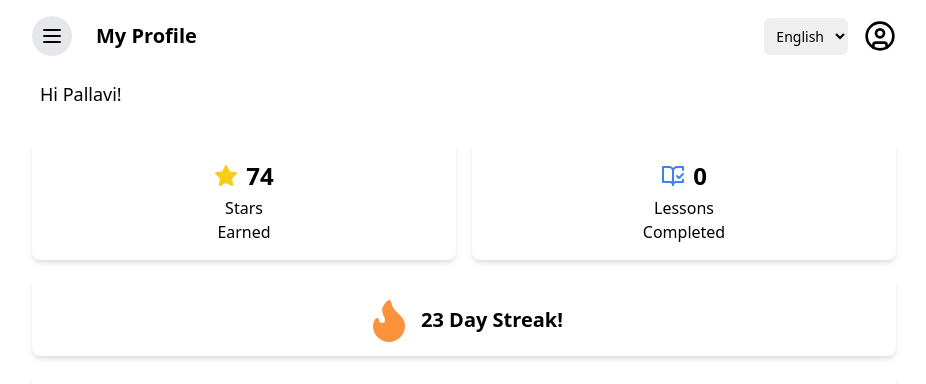
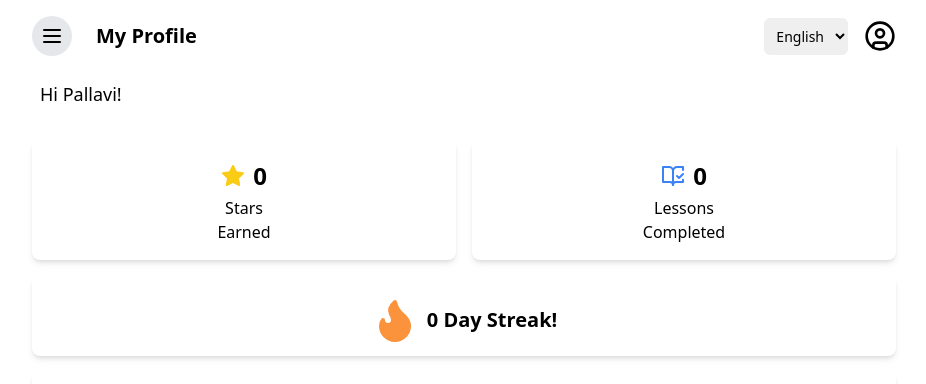
Before and after one commit to raghavan20/teacher-assistant-ui, a React (Vite) app: page /profile in a window 1280 px wide. Shown: the top 384 px of the page, without its empty margins (176-1102 px from the left). Built offline with nearby package versions, Linux system fonts and the light colour scheme; no server answers.

Commit message:
Made stars and streak dynamic based on total lessons

```diff
--- a/src/pages/HomePage.tsx
+++ b/src/pages/HomePage.tsx
@@ -12,8 +12,8 @@ export default function HomePage() {
   const pageTitle = "My Profile";
   const teacherName = localStorage.getItem('name') || 'Pallavi';
   const [totalLessons, setTotalLessons] = useState<number>(0);
-  const totalStars = localStorage.getItem('totalStars') || 74;
-  const streakDays = localStorage.getItem('streakDays') || 23;
+  const [totalStars, setTotalStars] = useState<number>(0);
+  const [streakDays, setStreakDays] = useState<number>(0);
   const userId = localStorage.getItem('userId');
 
   useEffect(() => {
@@ -33,8 +33,9 @@ export default function HomePage() {
         console.error("Error fetching recordings:", error);
       }
     };
-
     fetchTotalLessons();
+    setTotalStars(totalLessons * 6);
+    setStreakDays(Math.floor(totalLessons * 0.6));
   }, []);
 
   const data = {
```
